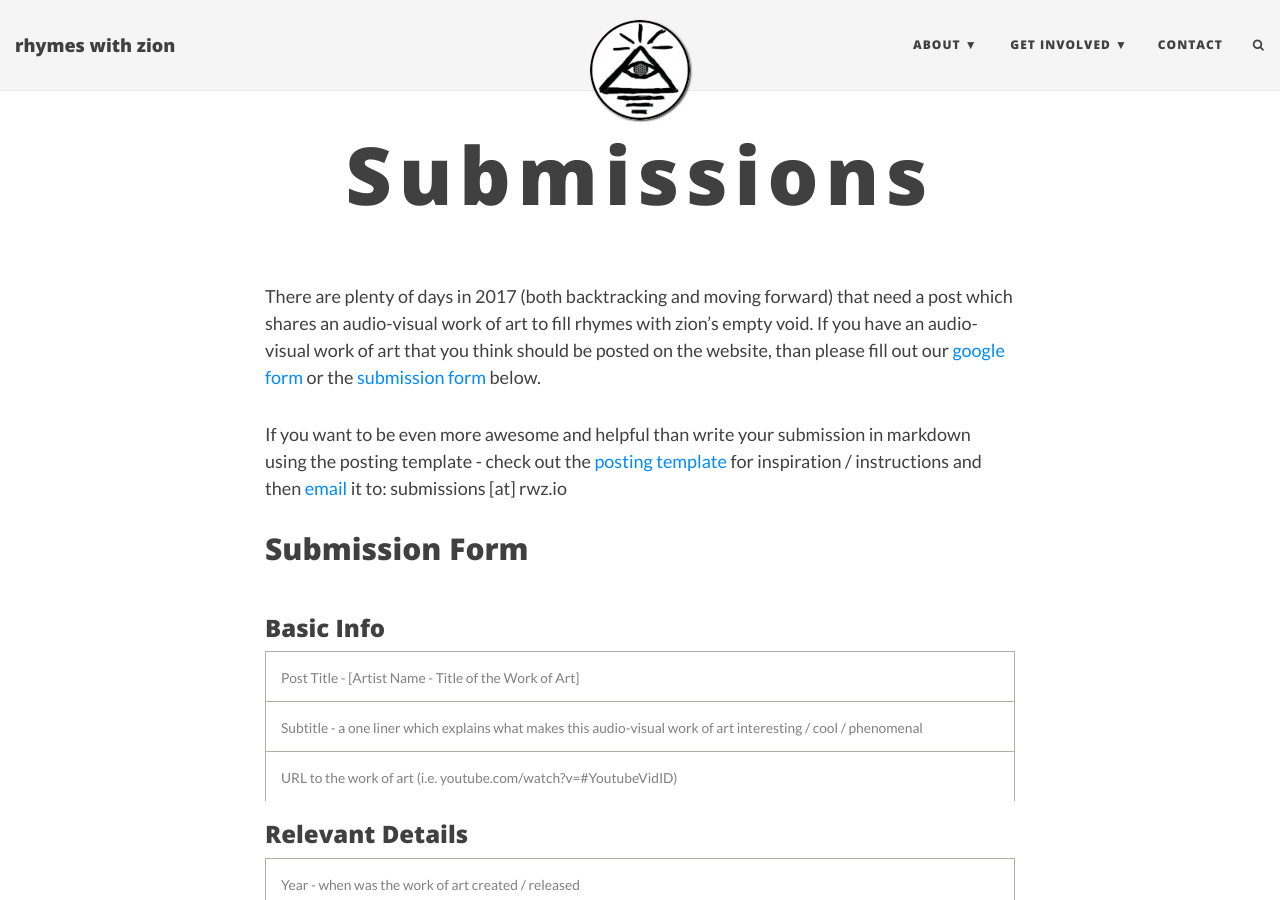
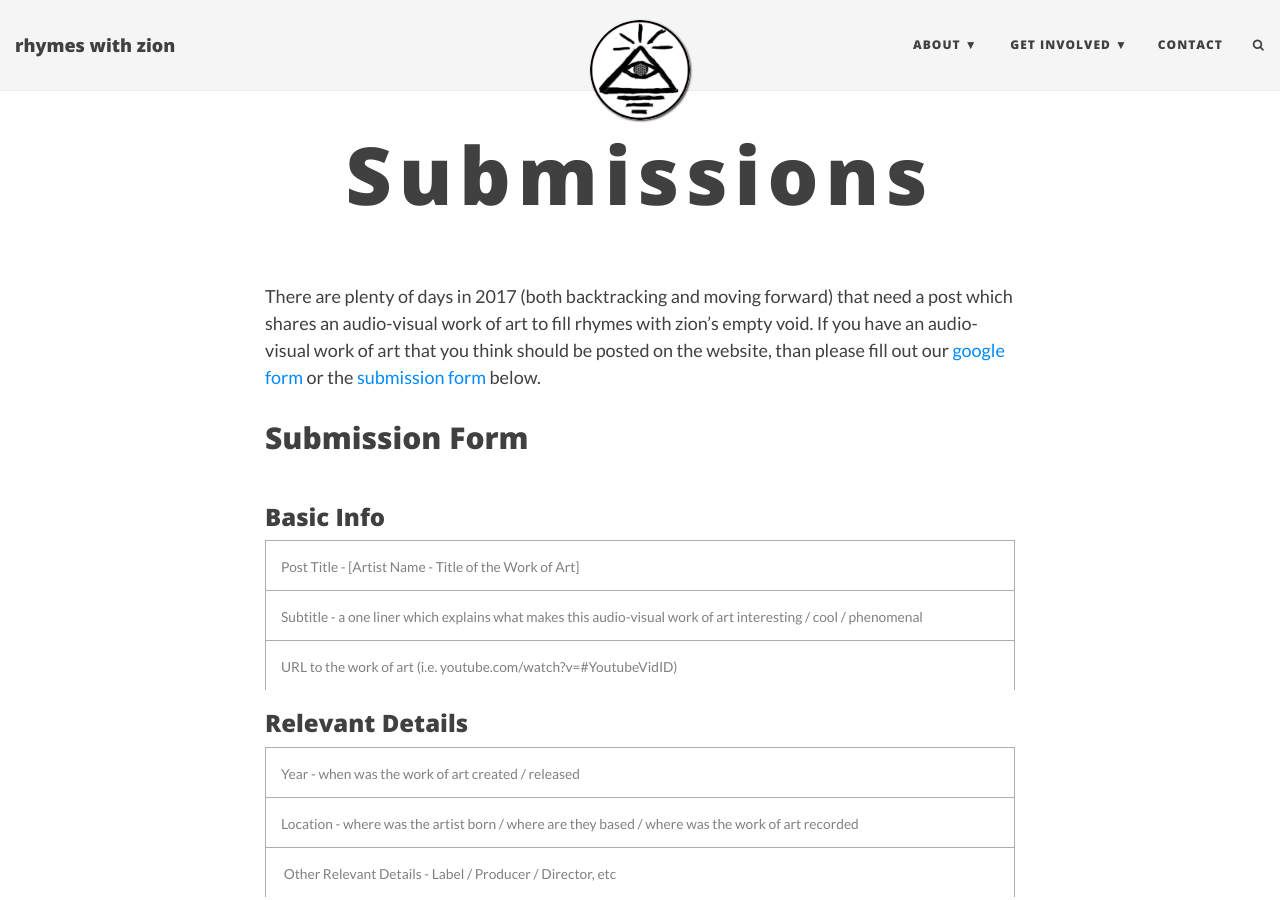
Before and after one commit to rhymeswithzion/rwz-test, a Jekyll site: the page built from submissions.md, in a window 1280 px wide and 900 px high. Built offline with Jekyll 4.4.1, drawn with Linux system fonts in a browser that asks for light colours; some web fonts are replaced; comment, search, counter and statistics services are not loaded.

Commit message:
Update submissions.md

```diff
--- a/submissions.md
+++ b/submissions.md
@@ -1,13 +1,11 @@
 ---
 layout: page
 title: Submissions
-css: "/css/contact.css"
-
+css: /css/contact.css
+published: true
 ---
 
 There are plenty of days in 2017 (both backtracking and moving forward) that need a post which shares an audio-visual work of art to fill rhymes with zion's empty void. If you have an audio-visual work of art that you think should be posted on the website, than please fill out our <a href="https://goo.gl/forms/5aK05ClOEF6Il8o02" target="_blank">google form</a> or the [submission form](#submission-form) below.
-
-If you want to be even more awesome and helpful than write your submission in markdown using the posting template - check out the <a href="https://github.com/rhymeswithzion/rhymeswithzion.github.io/blob/master/README.md#posting-template" target="_blank">posting template</a> for inspiration / instructions and then [email](mailto:submissions@rwz.io) it to: submissions [at] rwz.io
 
 
 ## Submission Form
```
